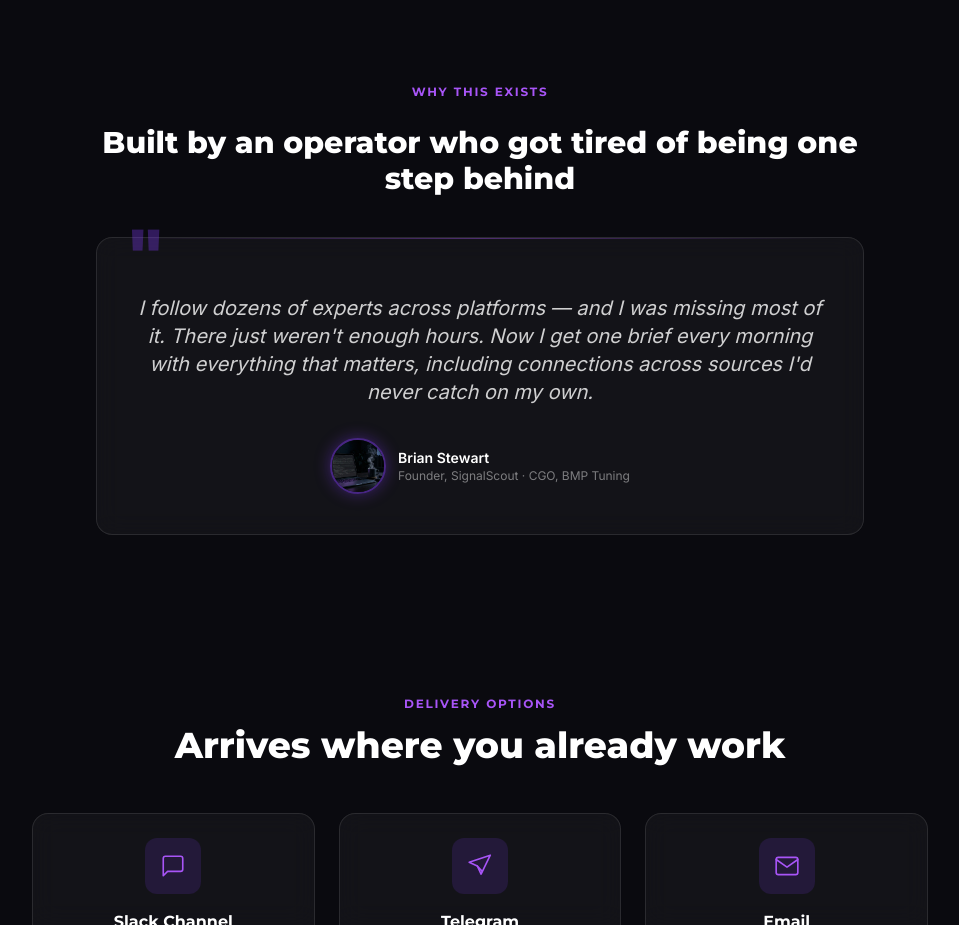
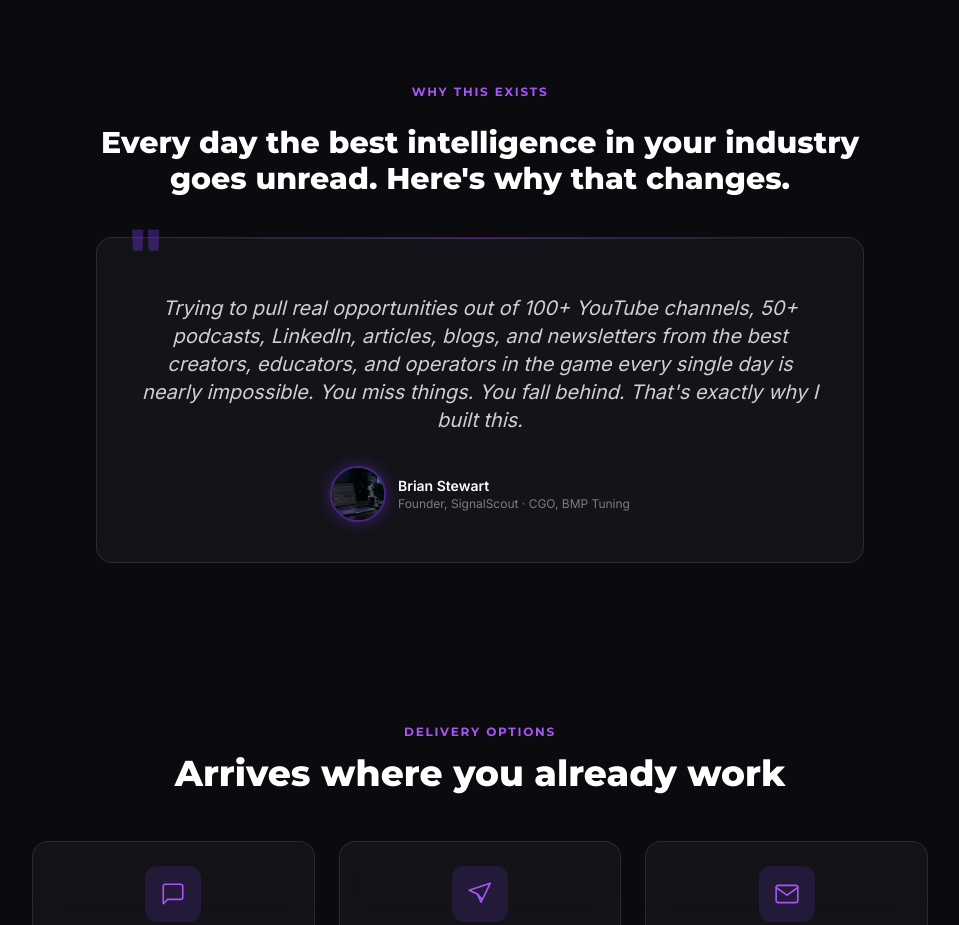
Before and after one commit to brianjstewart/signalscout, a React (Vite) app: page / in a window 1280 px wide. Shown: the part 2620-3545 px from the top of the page, without its empty margins (160-1119 px from the left). Built offline with nearby package versions, Linux system fonts and the light colour scheme.

Commit message:
copy: origin story — Sloane's quote + heading restored

```diff
--- a/src/components/OriginStory.tsx
+++ b/src/components/OriginStory.tsx
@@ -11,7 +11,7 @@ export default function OriginStory() {
       >
         <p className="section-label mb-6">Why This Exists</p>
         <h2 className="section-heading text-2xl sm:text-3xl text-white mb-10 leading-snug">
-          Built by an operator who got tired of being one step behind
+          Every day the best intelligence in your industry goes unread. Here's why that changes.
         </h2>
 
         <div className="glass-card p-8 sm:p-10 relative">
@@ -24,7 +24,7 @@ export default function OriginStory() {
           >"</div>
 
           <blockquote className="text-white/80 text-lg sm:text-xl leading-relaxed italic mb-8 mt-4">
-            I follow dozens of experts across platforms — and I was missing most of it. There just weren't enough hours. Now I get one brief every morning with everything that matters, including connections across sources I'd never catch on my own.
+            Trying to pull real opportunities out of 100+ YouTube channels, 50+ podcasts, LinkedIn, articles, blogs, and newsletters from the best creators, educators, and operators in the game every single day is nearly impossible. You miss things. You fall behind. That's exactly why I built this.
           </blockquote>
 
           <div className="flex items-center justify-center gap-3">
```
